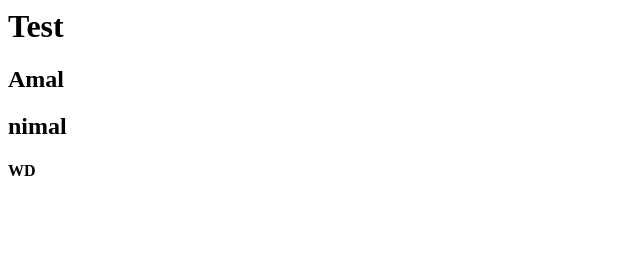
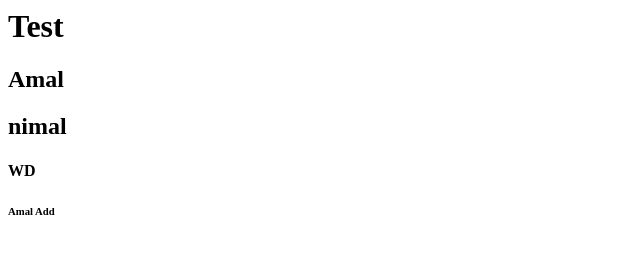
Before and after one commit to sangeewa/Test, a plain HTML site: page index.html in a window 1280 px wide. Shown: the full height of the page, 0-640 px from the left. Drawn offline with Linux system fonts and the light colour scheme.

Commit message:
Amal ADD

```diff
--- a/index.html
+++ b/index.html
@@ -2,3 +2,4 @@
 <h2>Amal</h2>
 <h2>nimal</h2>
 <h4>WD</h4>
+<h6>Amal Add</h6>
```
